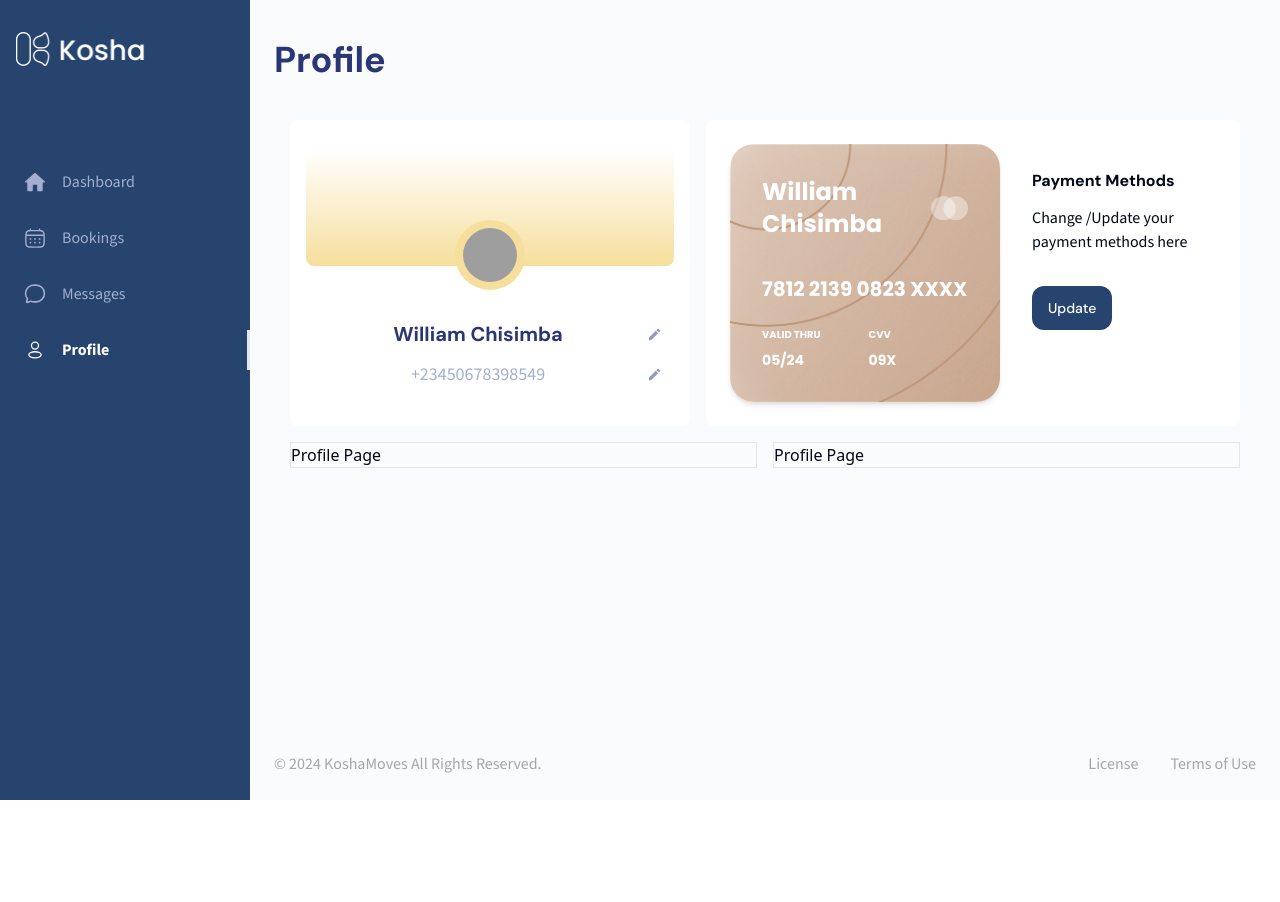
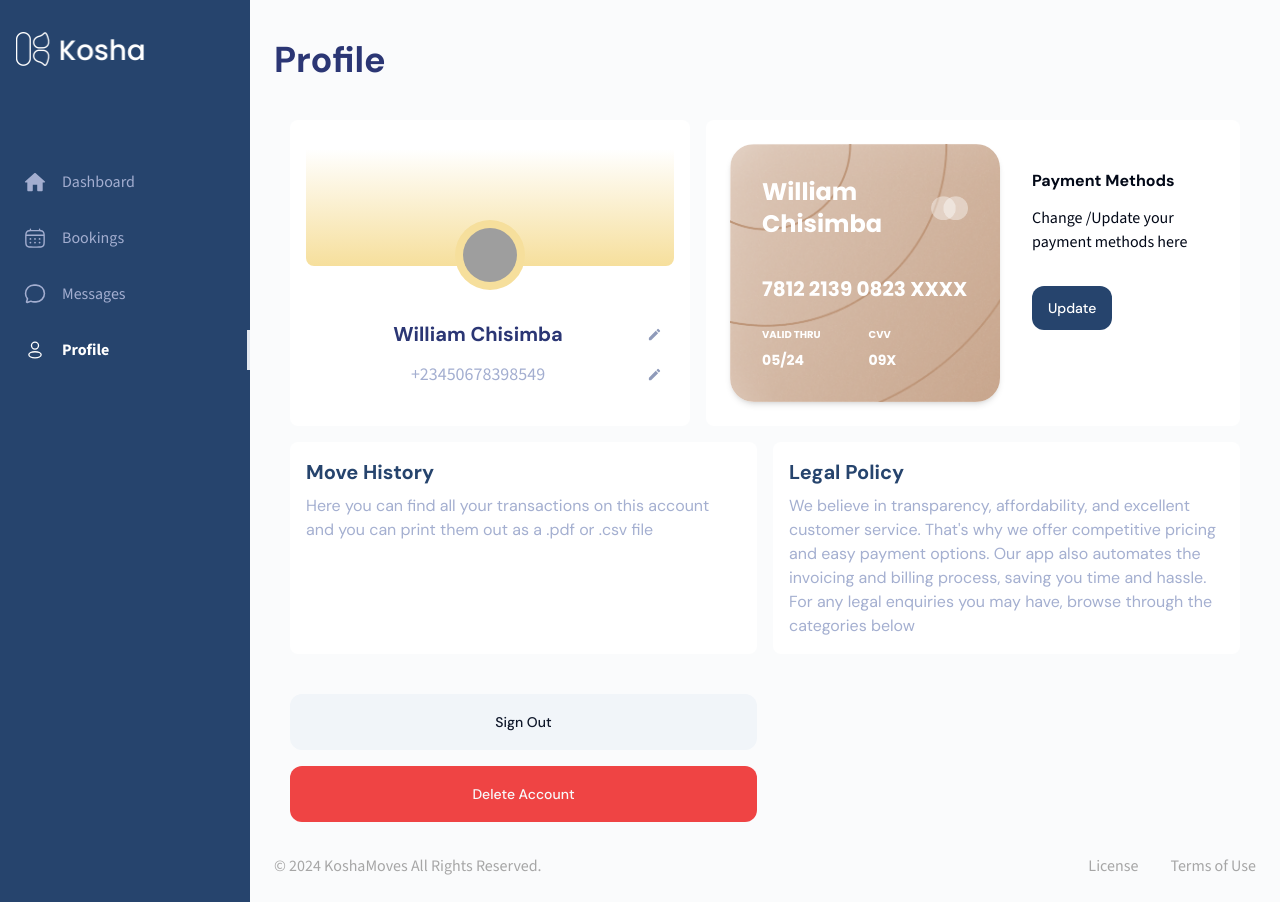
Before and after one commit to thisisjagora/kosha, a Next.js app: page /profile in a window 1280 px wide. Before the commit the page ends 800 px from the top, so only its background shows below. Built offline with nearby package versions, Linux system fonts and the light colour scheme; grey boxes are pictures that could not be loaded.

Commit message:
patch: added delete/sign-out buttons

```diff
--- a/src/app/profile/page.tsx
+++ b/src/app/profile/page.tsx
@@ -8,7 +8,7 @@ const Page = () => {
       return (
             <Column className="gap-4">
                   <Row className="gap-4">
-                        <Column className="gap-8 flex-1 p-4 bg-white-100 rounded-lg max-w-[400px]">
+                        <Column className="gap-8 flex-1 p-4 shadow-xs bg-white-100 rounded-lg max-w-[400px]">
                               <Column className="items-center relative">
                                     <div className="bg-yellow-gradient w-full h-[130px] rounded-lg"></div>
                                     <span className="absolute -bottom-6">
@@ -39,7 +39,7 @@ const Page = () => {
                                     </UserProfileItem>
                               </Column>
                         </Column>
-                        <Row className="bg-white-100 flex-1 p-6 rounded-lg gap-4">
+                        <Row className="bg-white-100 shadow-xs flex-1 p-6 rounded-lg gap-4">
                               <VirtualCard />
                               <Column className="gap-8 max-w-[200px] p-4">
                                     <Column className="gap-1">
@@ -51,8 +51,25 @@ const Page = () => {
                         </Row>
                   </Row>
                   <Row className="gap-4 flex-wrap">
-                        <div className="border flex-1">Profile Page</div>
-                        <div className="border flex-1">Profile Page</div>
+                        <Column className="flex-1 font-dm-sans p-4 bg-white-100 shadow-xs rounded-lg">
+                              <Column>
+                                    <H className="text-xl text-primary">Move History</H>
+                                    <p className="text-primary-foreground text-base">Here you can find all your transactions on this account and you can print them out as a .pdf or .csv file</p>
+                              </Column>
+                        </Column>
+                        <Column className="flex-1 font-dm-sans p-4 bg-white-100 shadow-xs rounded-lg">
+                              <Column>
+                                    <H className="text-xl text-primary">Legal Policy</H>
+                                    <p className="text-primary-foreground text-base">We believe in transparency, affordability, and excellent customer service. That&apos;s why we offer competitive pricing and easy payment options. Our app also automates the invoicing and billing process, saving you time and hassle. For any legal enquiries you may have, browse through the categories below</p>
+                              </Column>
+                        </Column>
+                  </Row>
+                  <Row className="gap-4 flex-wrap">
+                        <Column className="mt-6 flex-1 gap-4">
+                              <Button variant="secondary" size="lg">Sign Out</Button>
+                              <Button variant="destructive" size="lg">Delete Account</Button>
+                        </Column>
+                        <div className="flex-1"></div>
                   </Row>
             </Column>
       )
--- a/src/components/VirtualCard/index.tsx
+++ b/src/components/VirtualCard/index.tsx
@@ -63,7 +63,7 @@ const Logo = ({ url }: { url: string }) => <Picture
       />
 export const VirtualCard =()=>{
       return (
-            <Background>
+            <Background className="max-w-[430px]">
                   <Details>
                         <Column className="justify-between h-full">
                               <Row className="justify-between items-center">
--- a/src/components/layout/index.tsx
+++ b/src/components/layout/index.tsx
@@ -16,7 +16,8 @@ export const Layout:FC<PropsWithChildren> = ({ children }) => {
                               </div>
                         )
                   }
-                  <div className={cn("bg-white-200 flex-1 flex flex-col gap-4 items-center justify-between p-6 pt-8", {
+                  <div className="flex-1 flex items-center justify-center">
+                        <div className={cn("max-w-[1600px] bg-white-200 w-full h-full flex-1 flex flex-col gap-4 items-center justify-between p-6 pt-8", {
                               "bg-white-100": isValidRoute
                         })}>
                               {
@@ -30,6 +31,7 @@ export const Layout:FC<PropsWithChildren> = ({ children }) => {
                               <Footer />
                         </div>
                   </div>
+            </div>
       )
 }
 
```
Lines whose indentation alone changed are shown as unchanged.
